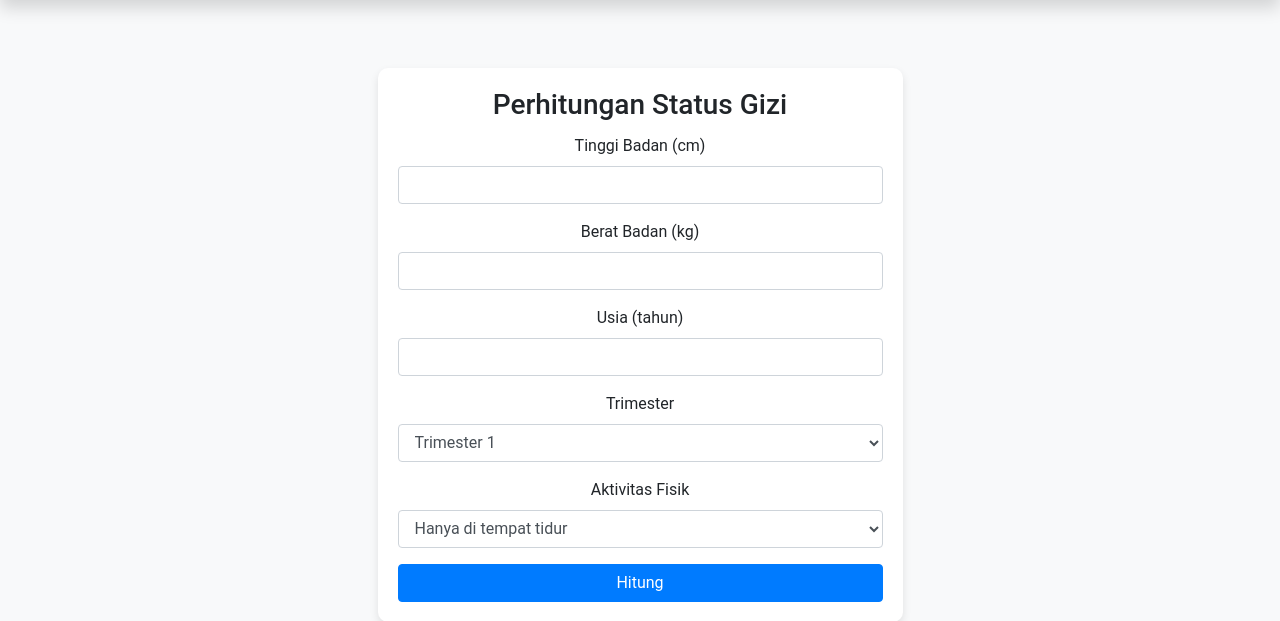
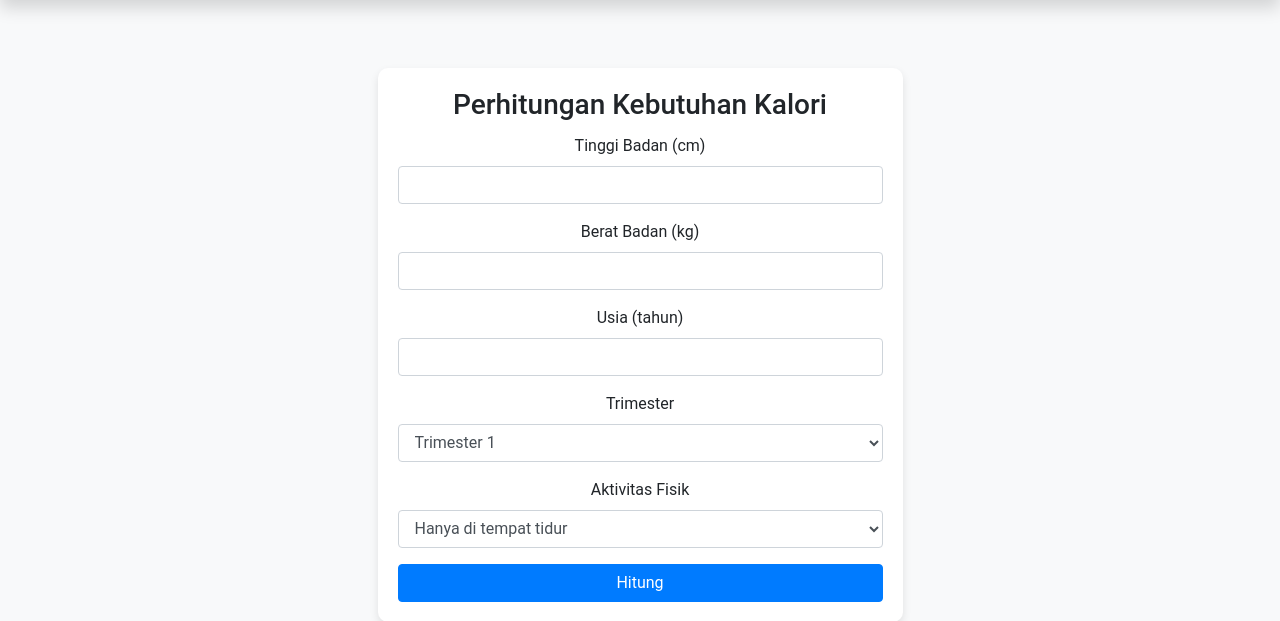
Before and after one commit to deaamelias/momsplatepkm, a PHP site: page /cekkg.php in a window 1280 px wide. Shown: the part 66-687 px from the top of the page. Run offline with PHP 8.4, Linux system fonts and the light colour scheme; the visitor is signed in with stand-in values (Sample User, id 1); some libraries are stand-ins or nearby versions.

Commit message:
perhitungan

```diff
--- a/cekkg.php
+++ b/cekkg.php
@@ -20,7 +20,7 @@ $user_id = $_SESSION['user_id'];
 <head>
     <meta charset="UTF-8">
     <meta name="viewport" content="width=device-width, initial-scale=1.0">
-    <title>Cek Status Gizi</title>
+    <title>Cek Kebutuhan Kalori</title>
     <!-- Bootstrap CSS -->
     <link rel="stylesheet" href="https://stackpath.bootstrapcdn.com/bootstrap/4.5.2/css/bootstrap.min.css">
     <!-- Font Roboto -->
@@ -95,7 +95,7 @@ $user_id = $_SESSION['user_id'];
             <!-- Formulir untuk perhitungan status gizi -->
             <div class="card">
                 <div class="card-body">
-                    <h3 class="card-title">Perhitungan Status Gizi</h3>
+                    <h3 class="card-title">Perhitungan Kebutuhan Kalori</h3>
                     <form action="hasilcekkg.php" method="post">
                     <div class="form-group">
         <label for="tinggi">Tinggi Badan (cm)</label>
--- a/hasilcekkg.php
+++ b/hasilcekkg.php
@@ -98,7 +98,7 @@ $sql = "INSERT INTO hasil_perhitungan (user_id, bb, tb, usia, aktivitas_fisik, b
 <head>
     <meta charset="UTF-8">
     <meta name="viewport" content="width=device-width, initial-scale=1.0">
-    <title>Hasil Perhitungan Status Gizi</title>
+    <title>Hasil Perhitungan Kebutuhan Kalori</title>
     <!-- Bootstrap CSS -->
     <link rel="stylesheet" href="https://stackpath.bootstrapcdn.com/bootstrap/4.5.2/css/bootstrap.min.css">
     <!-- Font Roboto -->
@@ -158,7 +158,7 @@ $sql = "INSERT INTO hasil_perhitungan (user_id, bb, tb, usia, aktivitas_fisik, b
     <div class="row justify-content-center">
         <div class="col-lg-6">
         <div class="result-container">
-            <h2 class="text-center">Hasil Perhitungan Kebutuhan Zat Gizi untuk Ibu Hamil</h2>
+            <h2 class="text-center">Hasil Perhitungan Kebutuhan Kalori untuk Ibu Hamil</h2>
             <img src="cek.png" class="img-fluid mb-3 img-menu" alt="Perhitungan IMT">
             <p>BMR (Basal Metabolic Rate): <b><?php echo round($bmr, 2); ?> </b>kalori/hari</p>
             <p>TEE (Total Energy Expenditure): <b><?php echo round($tee, 2); ?> </b>kalori/hari</p>
```
Also changed, not shown: cekgizi.php (+0 -9 lines).
